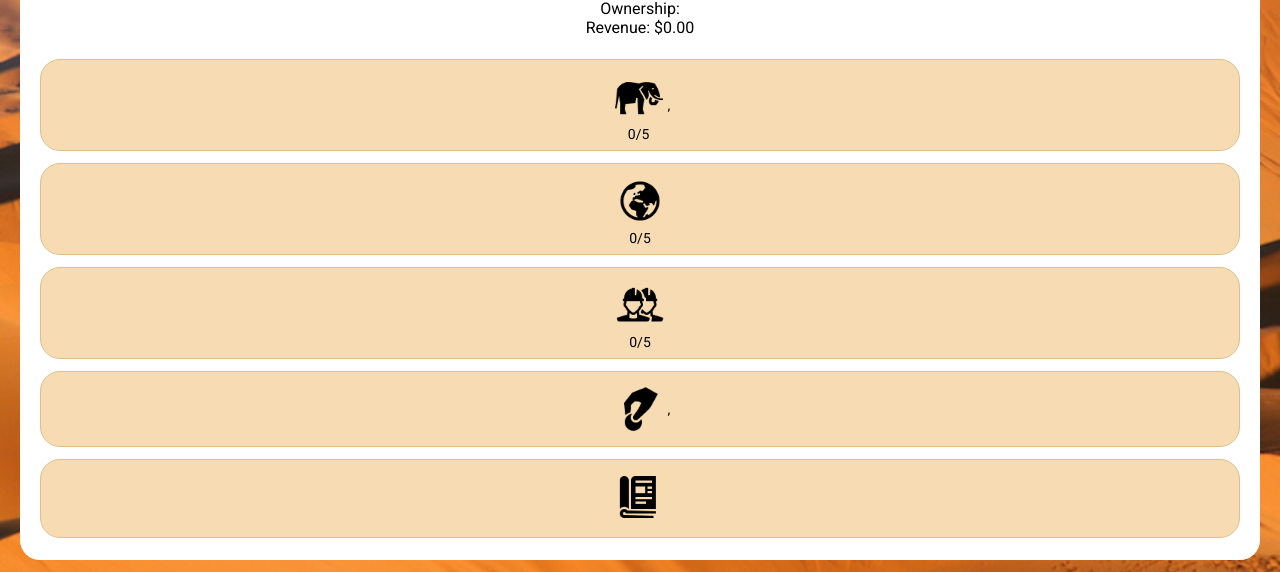
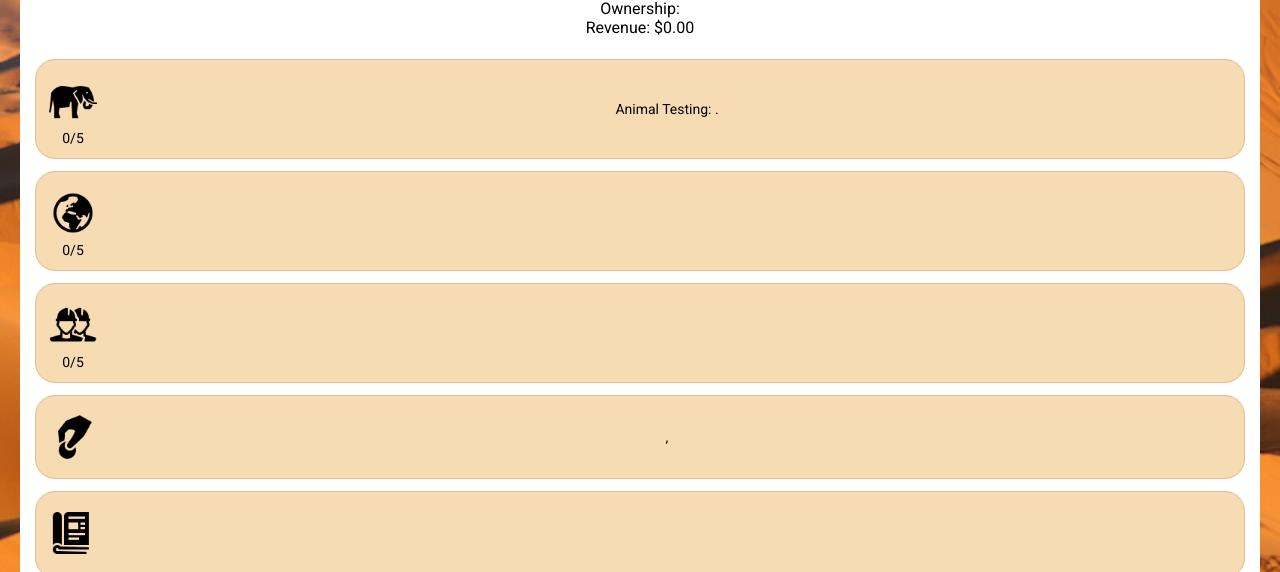
Before and after one commit to bowerscodes/ethical-brands-app, a React (Create React App) app: page /search-results in a window 1280 px wide. Shown: the part 228-800 px from the top of the page. Built offline with nearby package versions, Linux system fonts and the light colour scheme; no server answers.

Commit message:
Flexbox fix when no information is provided, cleaned up searchresults code

```diff
--- a/src/components/SearchResult.js
+++ b/src/components/SearchResult.js
@@ -53,7 +53,9 @@ const SearchResult = ({
             <FaAngleLeft className="top-page_arrow" />
           </button>
         </Link>
-        <div className={`${scoreColor}`}>Score: {totalScore}</div>
+        <div className={`${scoreColor}`}>
+          Score: <br /> {totalScore}
+        </div>
       </div>
 
       <div className="search-results_summary">
@@ -69,8 +71,11 @@ const SearchResult = ({
             <img src={animalIcon} alt="animal icon" className="icon" />
             {`${anScore}`}/5
           </div>
-          {`${anTesting}, ${anInfo}`}
+          Animal Testing: {`${anTesting}`}. <br /> {`${anInfo}`}
+          {/* Empty div after each section to ensure there is space between when no information is provided */}
+          <div />
         </div>
+
         <div className="search-results_info">
           <div className="icon-and-score">
             <img
@@ -81,14 +86,18 @@ const SearchResult = ({
             {`${envScore}`}/5
           </div>
           {`${envInfo}`}
+          <div />
         </div>
+
         <div className="search-results_info">
           <div className="icon-and-score">
             <img src={labourIcon} alt="labour icon" className="icon" />
             {`${labScore}`}/5
           </div>
           {`${labInfo}`}
+          <div />
         </div>
+
         <div className="search-results_info">
           <div className="icon-and-score">
             <img
@@ -98,7 +107,9 @@ const SearchResult = ({
             />
           </div>
           {`${philInfo}, ${philDonate}`}
+          <div />
         </div>
+
         <div className="search-results_info">
           <div>
             <img src={newsIcon} alt="news icon" className="icon" />
@@ -106,6 +117,7 @@ const SearchResult = ({
           <a href={newsSource} target="_blank" rel="noreferrer">
             {newsHeadline}
           </a>
+          <div />
         </div>
       </div>
     </div>
--- a/src/styles/searchresult.css
+++ b/src/styles/searchresult.css
@@ -78,9 +78,9 @@
     display: flex;
     flex-direction: row;
     align-items: center;
-    justify-content: center;
-    margin: 12px 20px 12px 20px;
-    padding: 8px;
+    justify-content: space-between;
+    margin: 12px 15px 12px 15px;
+    padding: 12px 12px 12px 8px;
     border: solid 1px #DFBF8E;
     background-color: #F7DBB2;
     border-radius: 20px;
```
